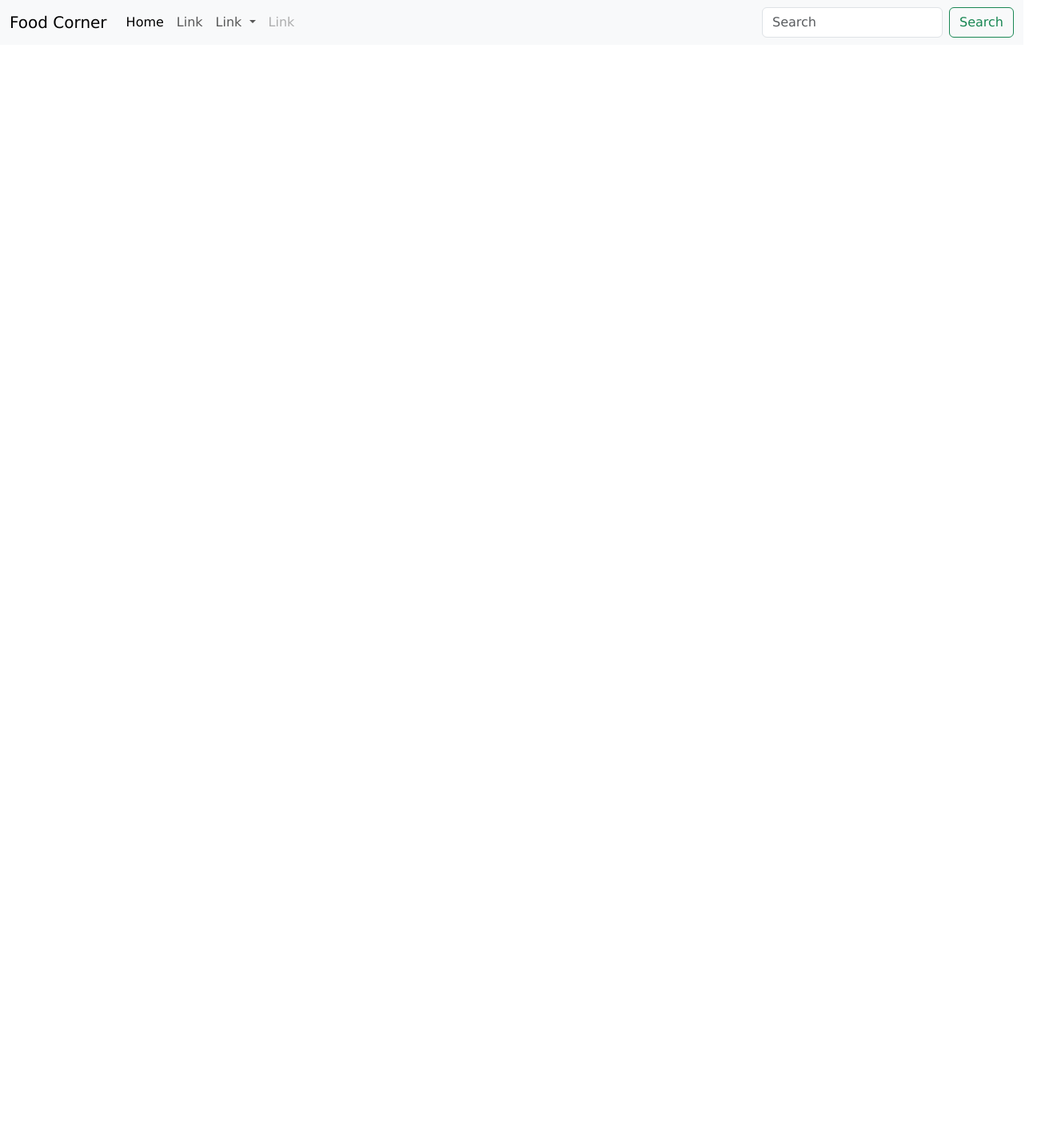
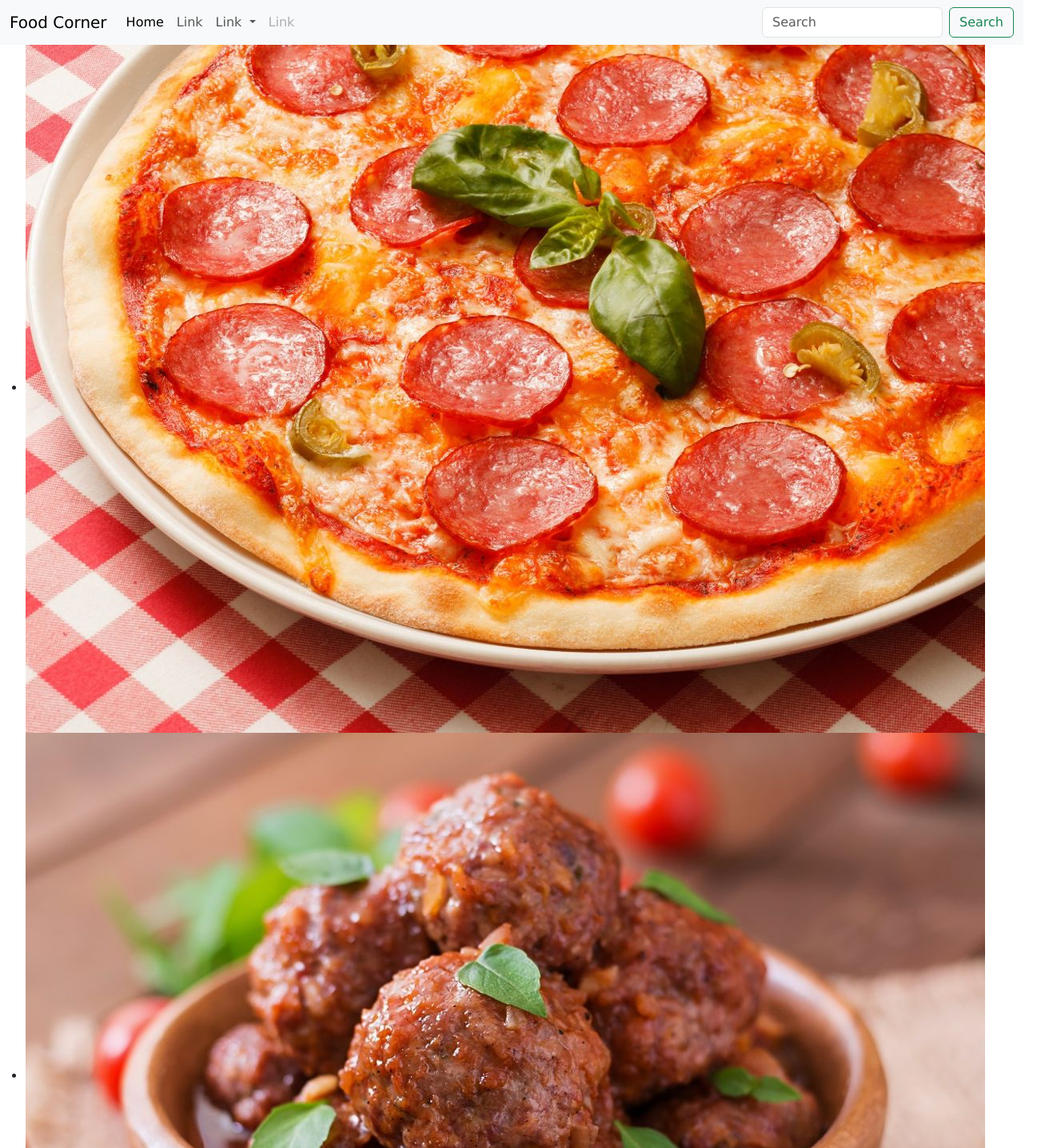
Before and after one commit to Sujan-Koirala021/food-corner, an Angular app: page / in a window 1280 px wide. Shown: the top 1435 px of the page at 80% size, 1312 px wide, since content can reach past the window. Before the commit the page ends 800 px from the top, so only its background shows below. Built offline with nearby package versions, Linux system fonts and the light colour scheme.

Commit message:
Add food service to display food imgs

```diff
--- a/src/app/MyComponents/home/home.component.html
+++ b/src/app/MyComponents/home/home.component.html
@@ -1 +1,6 @@
-<p>home works!</p>
+<ul>
+  <!-- Show all img using ngfor -->
+  <li *ngFor="let foodName of foodList">
+    <img src="{{ foodName }}" alt="Food pictures" />
+  </li>
+</ul>
--- a/src/app/MyComponents/home/home.component.ts
+++ b/src/app/MyComponents/home/home.component.ts
@@ -1,4 +1,5 @@
-import { Component } from '@angular/core';
+import { Component , OnInit} from '@angular/core';
+import { FoodService } from 'src/app/MyServices/food/food.service';
 
 @Component({
   selector: 'app-home',
@@ -6,5 +7,11 @@ import { Component } from '@angular/core';
   styleUrls: ['./home.component.css']
 })
 export class HomeComponent {
+  foodList:string[] = [];
+  constructor(private fs:FoodService){}
+
+  ngOnInit():void{
+    this.foodList = this.fs.getFoodImages();
+  }
 
 }
--- /dev/null
+++ b/src/app/MyServices/food/food.service.ts
@@ -0,0 +1,23 @@
+import { Injectable } from '@angular/core';
+
+@Injectable({
+  providedIn: 'root'
+})
+export class FoodService {
+
+  constructor() { }
+  // Funtion to return list of images name
+  getFoodImages():string[]{
+    console.log("Hi");
+    return [
+      '/assets/FoodImages/food-1.jpg',
+      '/assets/FoodImages/food-2.jpg',
+      '/assets/FoodImages/food-3.jpg',
+      '/assets/FoodImages/food-4.jpg',
+      '/assets/FoodImages/food-5.jpg',
+      '/assets/FoodImages/food-6.jpg',
+      '/assets/FoodImages/food-7.jpg',
+      '/assets/FoodImages/food-8.jpg',
+    ]
+  }
+}
--- a/src/app/app-routing.module.ts
+++ b/src/app/app-routing.module.ts
@@ -4,6 +4,9 @@ import { HomeComponent } from './MyComponents/home/home.component';
 
 const routes: Routes = [
   {path : 'home',
+  component : HomeComponent
+  },
+  {path : '',
   component : HomeComponent
   },
 ];
```
Also changed, not shown: 1 other file (tests, documents, lock files or other folders).
